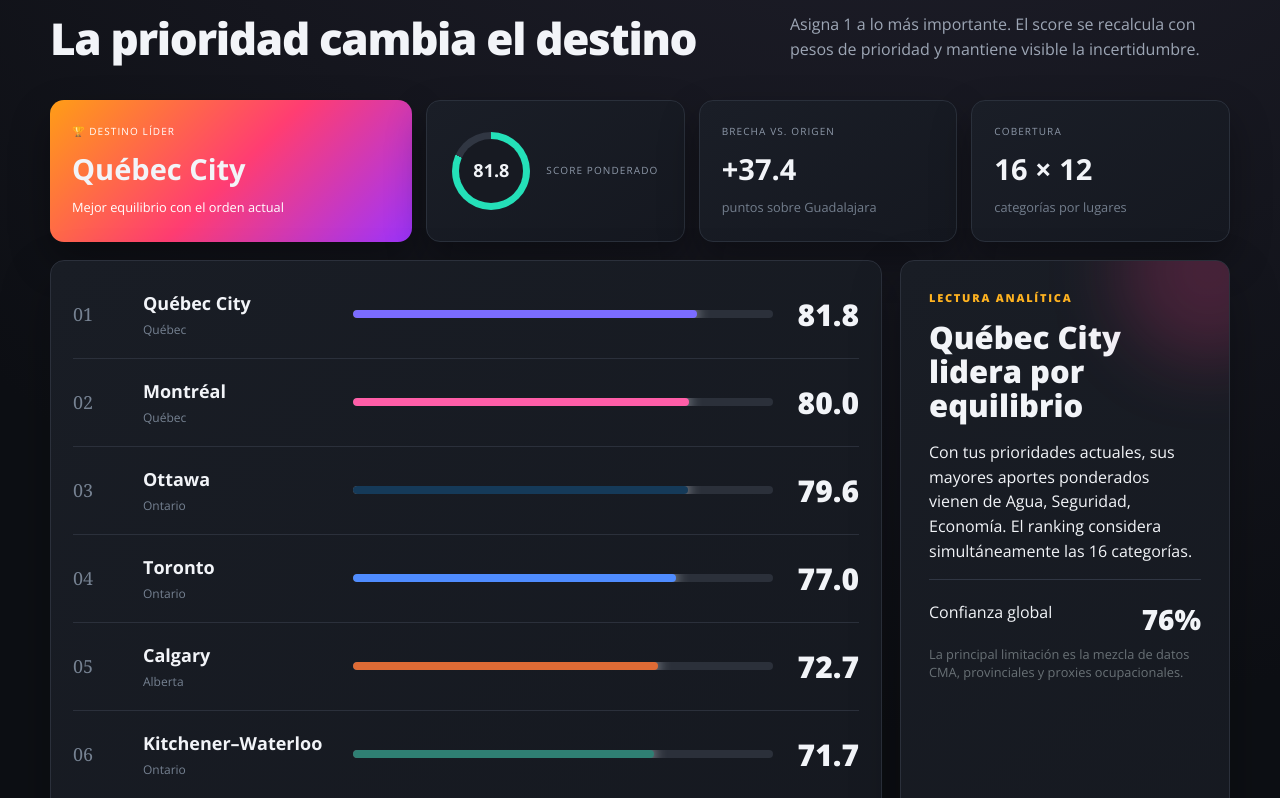
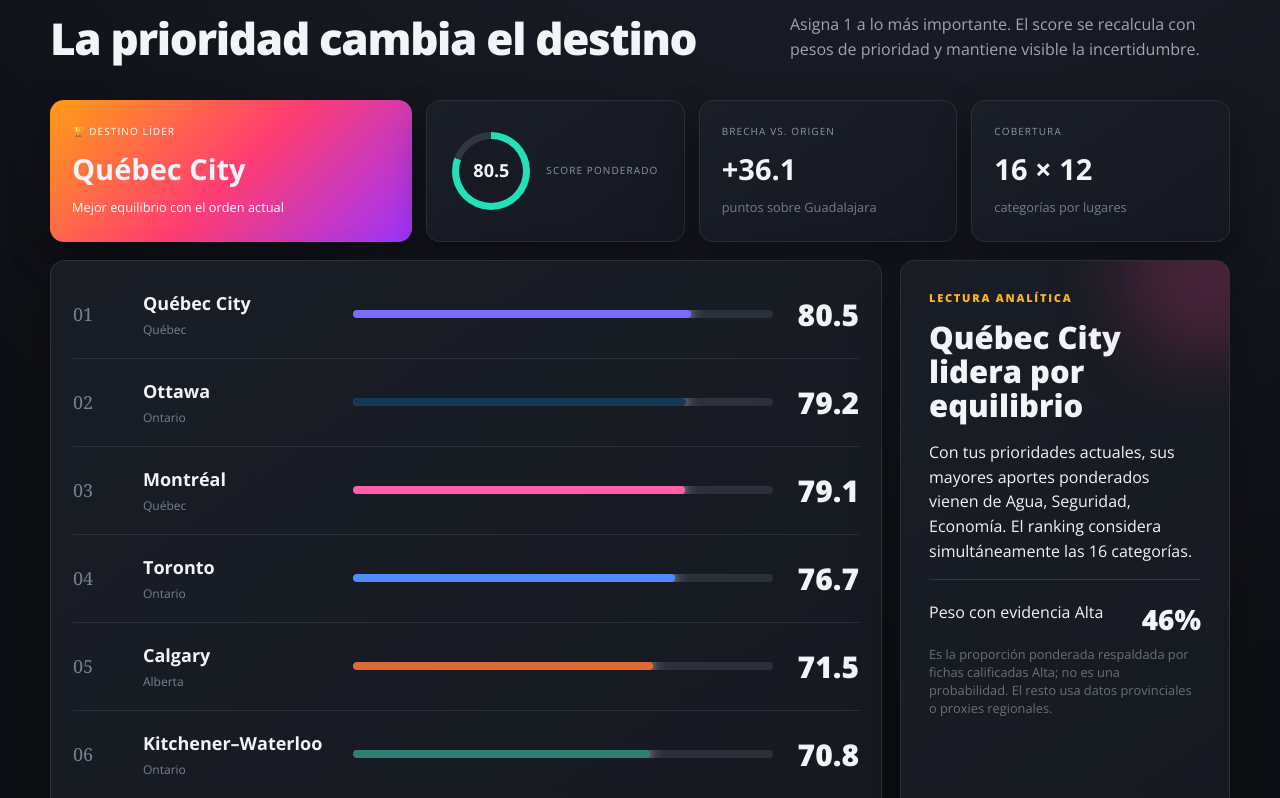
Before and after one commit to HRadillo/norte-indice-migratorio, a Next.js app: page / in a window 1280 px wide. Shown: the part 582-1380 px from the top of the page. Built offline with nearby package versions, Linux system fonts and the light colour scheme.

Commit message:
Audit scoring confidence and Pages workflow

```diff
--- a/app/page.tsx
+++ b/app/page.tsx
@@ -67,6 +67,14 @@ export default function Home() {
   const candidates = weighted.filter((c) => c.candidate),
     benchmark = weighted.find((c) => !c.candidate)!,
     cat = categories.find((c) => c.id === selected)!;
+  const highEvidenceShare = categories.reduce(
+    (sum, category) =>
+      sum +
+      (category.values[candidates[0].id].confidence === "Alta"
+        ? weightsById[category.id]
+        : 0),
+    0,
+  );
   const winnerDrivers = [...categories]
     .sort(
       (a, b) =>
@@ -89,11 +97,12 @@ export default function Home() {
       a.splice(Math.max(0, Math.min(a.length, rank - 1)), 0, id);
       return a;
     });
-  const dropBefore = (targetId: string) => {
+  const dropAt = (targetId: string, after: boolean) => {
     if (!draggedId || draggedId === targetId) return;
     setOrder((now) => {
       const next = now.filter((id) => id !== draggedId);
-      next.splice(next.indexOf(targetId), 0, draggedId);
+      const targetIndex = next.indexOf(targetId);
+      next.splice(targetIndex + (after ? 1 : 0), 0, draggedId);
       return next;
     });
     setDraggedId(null);
@@ -236,12 +245,13 @@ export default function Home() {
                   El ranking considera simultáneamente las 16 categorías.
                 </p>
                 <div className="confidence">
-                  <span>Confianza global</span>
-                  <strong>76%</strong>
+                  <span>Peso con evidencia Alta</span>
+                  <strong>{(highEvidenceShare * 100).toFixed(0)}%</strong>
                 </div>
                 <small>
-                  La principal limitación es la mezcla de datos CMA,
-                  provinciales y proxies ocupacionales.
+                  Es la proporción ponderada respaldada por fichas calificadas
+                  Alta; no es una probabilidad. El resto usa datos provinciales
+                  o proxies regionales.
                 </small>
               </aside>
             </div>
@@ -290,7 +300,8 @@ export default function Home() {
                       onDragLeave={() => setDragOverId(null)}
                       onDrop={(event) => {
                         event.preventDefault();
-                        dropBefore(id);
+                        const box=event.currentTarget.getBoundingClientRect();
+                        dropAt(id,event.clientY>box.top+box.height/2);
                       }}
                     >
                       <button
--- a/lib/model-data.ts
+++ b/lib/model-data.ts
@@ -67,6 +67,11 @@ export const sources:Source[]=[
 ];
 
 const v=(score:number,confidence:Confidence,facts:string[],geography?:string)=>({score,confidence,facts,geography});
+const clamp=(value:number)=>Math.max(0,Math.min(100,value));
+const securityScore=(csi:number,rate:number)=>Math.round(
+  .7*clamp(100*(130-csi)/(130-40))+
+  .3*clamp(100*(9000-rate)/(9000-3000))
+);
 export const categories:Category[]=[
   {id:"economy",short:"Economía",name:"Empleo e ingresos",rank:3,description:"Mercado laboral, ingreso disponible y estabilidad del empleo.",benchmark:"Canadá: desempleo CMA e ingreso mediano nacional como punto 50.",normalization:"55% desempleo (0=12%, 100=3%) y 45% ingreso mediano después de impuestos (0=CAD 55k, 100=CAD 95k).",sourceIds:["labour26","census21"],values:{
     ottawa:v(90,"Alta",["Ingreso familiar mediano después de impuestos: CAD 84,000 (2020)","Mercado diversificado y amortiguado por empleo público"],"CMA / parte Ontario"),calgary:v(87,"Alta",["Ingreso familiar mediano después de impuestos: ~CAD 85,000 (2020)","Mayor sensibilidad cíclica a energía"],"CMA"),waterloo:v(79,"Alta",["Ingreso familiar mediano después de impuestos: CAD 81,000 (2020)","Base tecnológica y manufacturera"],"CMA"),halifax:v(70,"Alta",["Desempleo: 5.7% en julio de 2026","Ingreso por debajo de grandes CMA"],"CMA / provincia"),moncton:v(66,"Media",["Mercado pequeño; recuperación pospandemia fuerte","Menor ingreso nominal"],"CMA / región"),guadalajara:v(53,"Media",["Desempleo urbano: 1.5% en 2026-T1","Informalidad y menor ingreso limitan comparabilidad"],"Ciudad / Jalisco")}},
@@ -79,7 +84,7 @@ export const categories:Category[]=[
   {id:"marketing",short:"Marketing",name:"Marketing y enseñanza de idiomas",rank:8,description:"Oportunidad conjunta para marketing/PR y docencia de idiomas sin licencia escolar.",benchmark:"Promedio de outlooks NOC 11202 y 41210; escala ordinal 20–100.",normalization:"Media de ambos outlooks; ajuste por tamaño de mercado y exigencia de credenciales.",sourceIds:["jobs"],values:{
     ottawa:v(66,"Alta",["Marketing/PR: Limited; instructores: Limited","Bilingüismo eleva encaje"],"CMA"),calgary:v(72,"Alta",["Mercado corporativo amplio","Instructores: Moderate"],"CMA"),waterloo:v(60,"Media",["Marketing/PR: Limited","Demanda tecnológica, competencia elevada"],"Región"),halifax:v(65,"Alta",["Marketing/PR: Moderate","Idiomas: salario mediano CAD 37.60/h"],"CMA"),moncton:v(68,"Media",["Marketing/PR: Moderate","Ventaja bilingüe; mercado pequeño"],"Región"),guadalajara:v(64,"Baja",["Mercado amplio, menor salario y formalidad","Benchmark de encaje"],"Área metropolitana")}},
   {id:"security",short:"Seguridad",name:"Crimen grave y cotidiano",rank:2,description:"Severidad del crimen y frecuencia reportada, separando percepción de victimización.",benchmark:"Canadá 2025: CSI 75.0 y tasa 5,585 por 100 mil.",normalization:"70% CSI inverso (100≤40; 0≥130) y 30% tasa inversa (100≤3,000; 0≥9,000).",sourceIds:["crime25","gdlcrime"],values:{
-    ottawa:v(89,"Alta",["CSI 50.6; tasa 4,212/100 mil","CSI cayó 6%"],"Parte Ontario CMA"),calgary:v(81,"Alta",["CSI 61.7; tasa 5,038/100 mil","CSI cayó 3%"],"CMA"),waterloo:v(75,"Alta",["CSI 66.8; tasa 5,083/100 mil","CSI cayó 9%"],"CMA"),halifax:v(71,"Alta",["CSI 68.6; tasa 6,094/100 mil","Más delito frecuente que Canadá"],"CMA"),moncton:v(39,"Alta",["CSI 105.6; tasa 7,561/100 mil","CSI subió 11%"],"CMA"),guadalajara:v(24,"Media",["64.7% percibía insegura la ciudad","Hogares: robo 19.6%; extorsión 17.2%"],"AMG; definición no comparable")}},
+    ottawa:v(securityScore(50.6,4212),"Alta",["CSI 50.6; tasa 4,212/100 mil","CSI cayó 6%"],"Parte Ontario CMA"),calgary:v(securityScore(61.7,5038),"Alta",["CSI 61.7; tasa 5,038/100 mil","CSI cayó 3%"],"CMA"),waterloo:v(securityScore(66.8,5083),"Alta",["CSI 66.8; tasa 5,083/100 mil","CSI cayó 9%"],"CMA"),halifax:v(securityScore(68.6,6094),"Alta",["CSI 68.6; tasa 6,094/100 mil","Más delito frecuente que Canadá"],"CMA"),moncton:v(securityScore(105.6,7561),"Alta",["CSI 105.6; tasa 7,561/100 mil","CSI subió 11%"],"CMA"),guadalajara:v(24,"Media",["64.7% percibía insegura la ciudad","Hogares: robo 19.6%; extorsión 17.2%"],"AMG; definición no comparable")}},
   {id:"health",short:"Salud",name:"Acceso y capacidad sanitaria",rank:6,description:"Proveedor regular, necesidades no atendidas y dificultad para recién llegados.",benchmark:"Canadá: 88.8% de menores con proveedor; 9.2% con necesidad no atendida.",normalization:"60% proveedor regular y 40% necesidad no atendida; proxy provincial con ajuste newcomer.",sourceIds:["health24","unmet22"],values:{
     ottawa:v(81,"Media",["Ontario: 87.6% de adultos con proveedor","Necesidad no atendida 8.5%; newcomers 75.2%"],"Provincia"),calgary:v(74,"Media",["Alberta: 85.4% con proveedor","No atendida 9.4%; newcomers Prairies 78.7%"],"Provincia / región"),waterloo:v(78,"Media",["Indicadores provinciales de Ontario","Capacidad local puede diferir"],"Provincia"),halifax:v(57,"Media",["Nova Scotia: 79.2% con proveedor","No atendida 13.7%; newcomers Atlantic 41%"],"Provincia / región"),moncton:v(53,"Media",["New Brunswick: no atendida 12.1%","Newcomers Atlantic con proveedor 41%"],"Provincia / región"),guadalajara:v(47,"Baja",["Afiliación a salud: 70.1% (2020)","No equivale a proveedor regular"],"Municipio")}},
   {id:"education",short:"Educación",name:"Educación y movilidad social",rank:9,description:"Resultados educativos, capital humano y movilidad intergeneracional.",benchmark:"Canadá PIAAC alfabetización 271; PISA y movilidad usan referencia nacional.",normalization:"45% PIAAC, 35% PISA, 20% movilidad intergeneracional; 50≈Canadá.",sourceIds:["piaac22","pisa22","mobility","gdlcensus"],values:{
@@ -145,12 +150,12 @@ const expansionValues:Record<string,Record<NewCityId,CategoryValue>>={
     winnipeg:v(64,"Media",["Mercado regional diversificado","Escala menor que Toronto, Vancouver y Montréal"],"CMA / provincia")
   },
   security:{
-    toronto:v(86,"Alta",["CSI 55.0 en 2025","Tasa reportada: 3,950 por 100 mil"],"CMA"),
-    vancouver:v(68,"Alta",["CSI 83.5 en 2025","Tasa reportada: 5,672 por 100 mil"],"CMA"),
-    montreal:v(86,"Alta",["CSI 61.3 en 2025","Tasa reportada: 3,641 por 100 mil"],"CMA"),
-    quebec:v(95,"Alta",["CSI 55.0 en 2025","Tasa reportada: 3,493 por 100 mil"],"CMA"),
-    victoria:v(75,"Alta",["CSI 74.6 en 2025","Tasa reportada: 5,588 por 100 mil"],"CMA"),
-    winnipeg:v(30,"Alta",["CSI 113.4 en 2025","Tasa reportada: 7,899 por 100 mil"],"CMA")
+    toronto:v(securityScore(55,3950),"Alta",["CSI 55.0 en 2025","Tasa reportada: 3,950 por 100 mil"],"CMA"),
+    vancouver:v(securityScore(83.5,5672),"Alta",["CSI 83.5 en 2025","Tasa reportada: 5,672 por 100 mil"],"CMA"),
+    montreal:v(securityScore(61.3,3641),"Alta",["CSI 61.3 en 2025","Tasa reportada: 3,641 por 100 mil"],"CMA"),
+    quebec:v(securityScore(55,3493),"Alta",["CSI 55.0 en 2025","Tasa reportada: 3,493 por 100 mil"],"CMA"),
+    victoria:v(securityScore(74.6,5588),"Alta",["CSI 74.6 en 2025","Tasa reportada: 5,588 por 100 mil"],"CMA"),
+    winnipeg:v(securityScore(113.4,7899),"Alta",["CSI 113.4 en 2025","Tasa reportada: 7,899 por 100 mil"],"CMA")
   },
   health:{
     toronto:v(81,"Media",["Ontario: necesidad no atendida 8.5%","Acceso a proveedor regular usa proxy provincial"],"Provincia; ajuste metropolitano"),
@@ -247,4 +252,4 @@ for(const category of categories){
   if(sourceAdditions[category.id]) category.sourceIds.push(...sourceAdditions[category.id]);
 }
 
-export const modelMeta={version:"0.3.0",snapshot:"27 agosto 2026",title:"Índice de Resiliencia para Migrar",subtitle:"Once ciudades canadienses, con Guadalajara como punto de partida",caveat:"Modelo de apoyo a la decisión; no es un índice oficial ni una probabilidad estadística."};
+export const modelMeta={version:"0.3.1",snapshot:"27 agosto 2026",title:"Índice de Resiliencia para Migrar",subtitle:"Once ciudades canadienses, con Guadalajara como punto de partida",caveat:"Modelo de apoyo a la decisión; no es un índice oficial ni una probabilidad estadística."};
```
Also changed, not shown: 1 other file (tests, documents, lock files or other folders).
